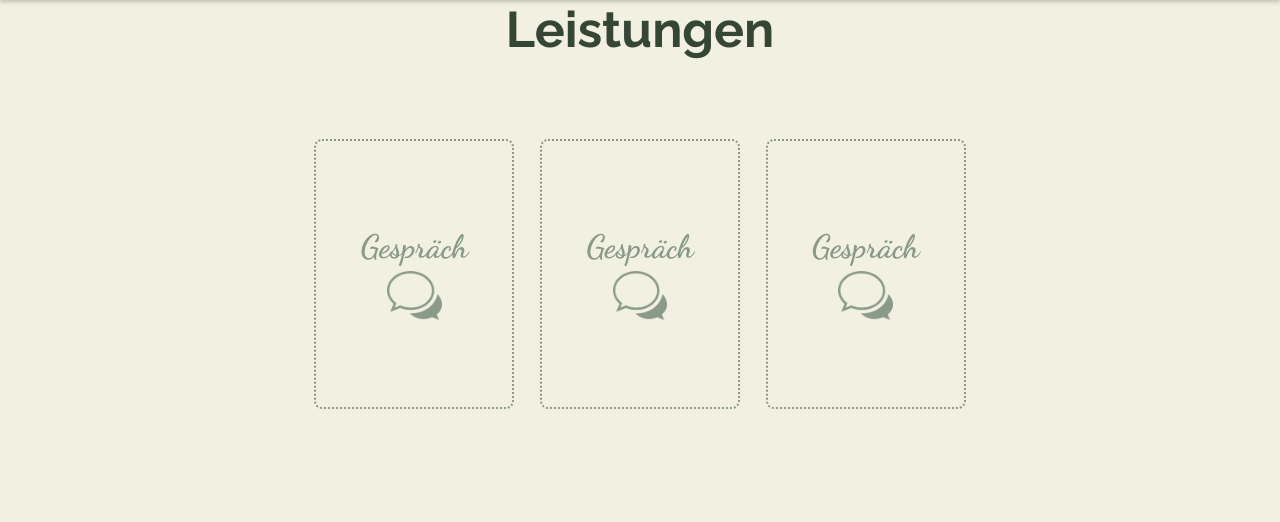
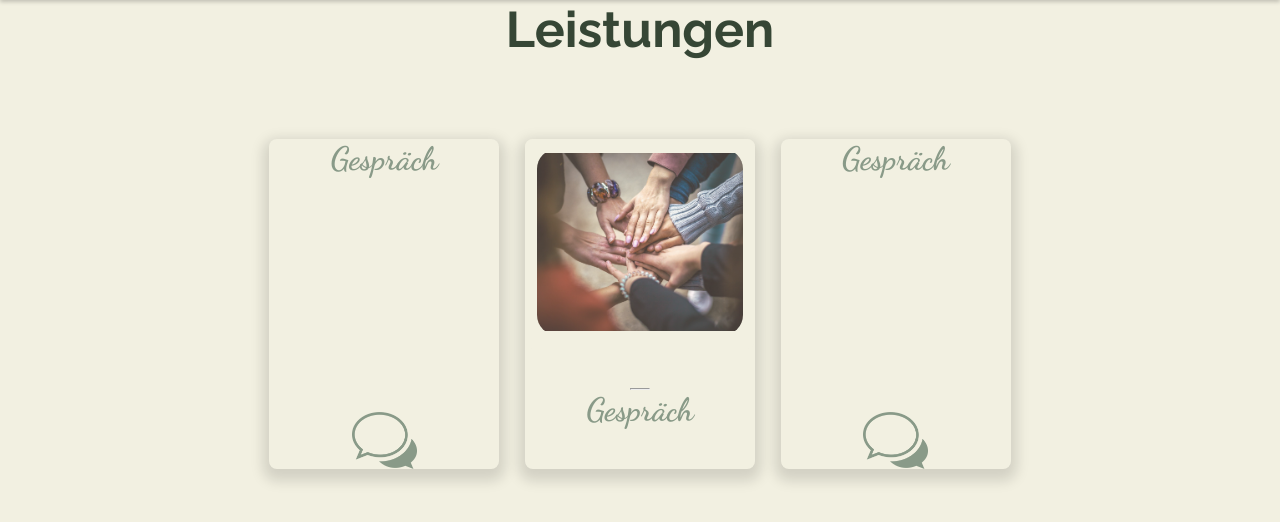
Before and after one commit to lukas2485/dieBrueckenbauerin, a PHP site: page /files/leistungen.php in a window 1280 px wide. Shown: the part 76-598 px from the top of the page. Run offline with PHP 8.4, Linux system fonts and the light colour scheme; some web fonts are replaced.

Commit message:
First Try

```diff
--- a/css/style.css
+++ b/css/style.css
@@ -314,8 +314,6 @@ p {
 
 
 
-
-
 /* Flip Cards */
 .flip-card-container {
     display: flex;
@@ -328,8 +326,8 @@ p {
     --flip-color: var(--lightColor);
     --flip-backg-color: var(--darkerColor);
     background-color: transparent;
-    width: 200px;
-    height: 270px;
+    width: 230px;
+    min-height: 330px;
     perspective: 1000px; /* Remove this if you don't want the 3D effect */
   }
 
@@ -340,9 +338,7 @@ p {
     text-align: center;
     transition: transform 0.8s;
     transform-style: preserve-3d;
-    border: 2px dotted var(--flip-backg-color);
     border-radius: 8px;
-
   }
 
   /* Do an horizontal flip when you move the mouse over the flip box container */
@@ -362,12 +358,16 @@ p {
     justify-content: center;
     align-items: center;
     border-radius: 8px;
+    -webkit-box-shadow: 0px 6px 13px 6px rgba(0,0,0,0.13);
+    -moz-box-shadow: 0px 6px 13px 6px rgba(0,0,0,0.13);
+    box-shadow: 0px 6px 13px 6px rgba(0,0,0,0.13);
   }
 
   /* Style the front side (fallback if image is missing) */
   .flip-card-front {
     background-color: var(--flip-color);
     color: black;
+    justify-content: space-between;
   }
 
   /* Style the back side */
@@ -393,6 +393,40 @@ p {
     margin-top: 5px;
     height: auto;
     width: 28%;
+  }
+
+  .frontImg{
+    width: 100%;
+    height: 210px;
+    border: 10px solid var(--lightColor);
+    border-radius: 8px;
+    opacity: 0.75;
+  }
+
+
+  #frontImg2 {
+    background-image: url(../img/flipCard/haende.jpg);
+    background-size: 130%;
+    background-position: center;
+    background-repeat: no-repeat;
+    height: 98%;
+    width: 98%;
+    margin:auto;
+    border-radius: 20px;
+
+  }
+
+
+
+  .frontBottom{
+    display: flex;
+    flex-direction: column;
+    justify-content: space-evenly;
+    align-items: center;
+    margin-bottom: 40px;
+  }
+  .flip-card hr {
+    width: 20px;
   }
 
 
--- a/files/leistungen.php
+++ b/files/leistungen.php
@@ -49,8 +49,18 @@
                   <div class="flip-card-inner">
 
                     <div class="flip-card-front">
-                      <h1>Gespräch</h1>
-                      <img src="../img/bubbleIcon.png" alt="">
+
+
+                      <div class="frontImg">
+                        <div id="frontImg2"></div>
+                      </div>
+
+                      <div class="frontBottom">
+                        <hr>
+                        <h1>Gespräch</h1>
+                      </div>
+
+
                     </div>
 
                     <div class="flip-card-back">
```
Also changed, not shown: img/flipCard/haende.jpg (added).
